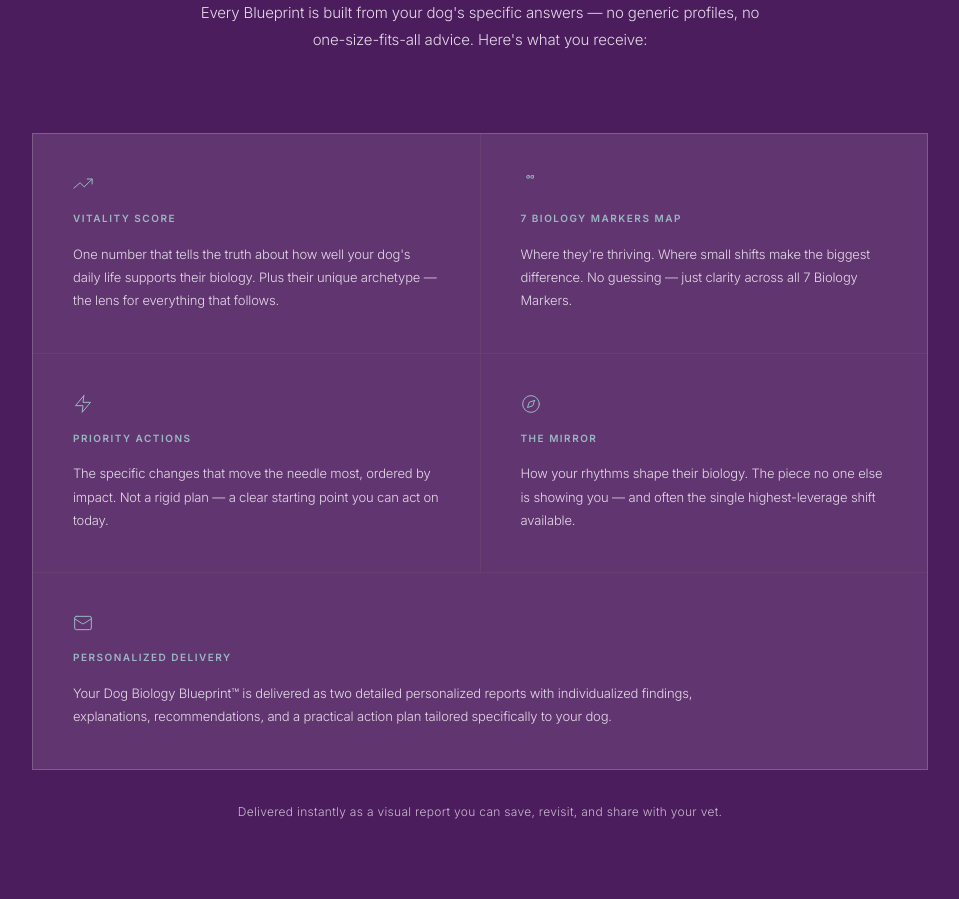
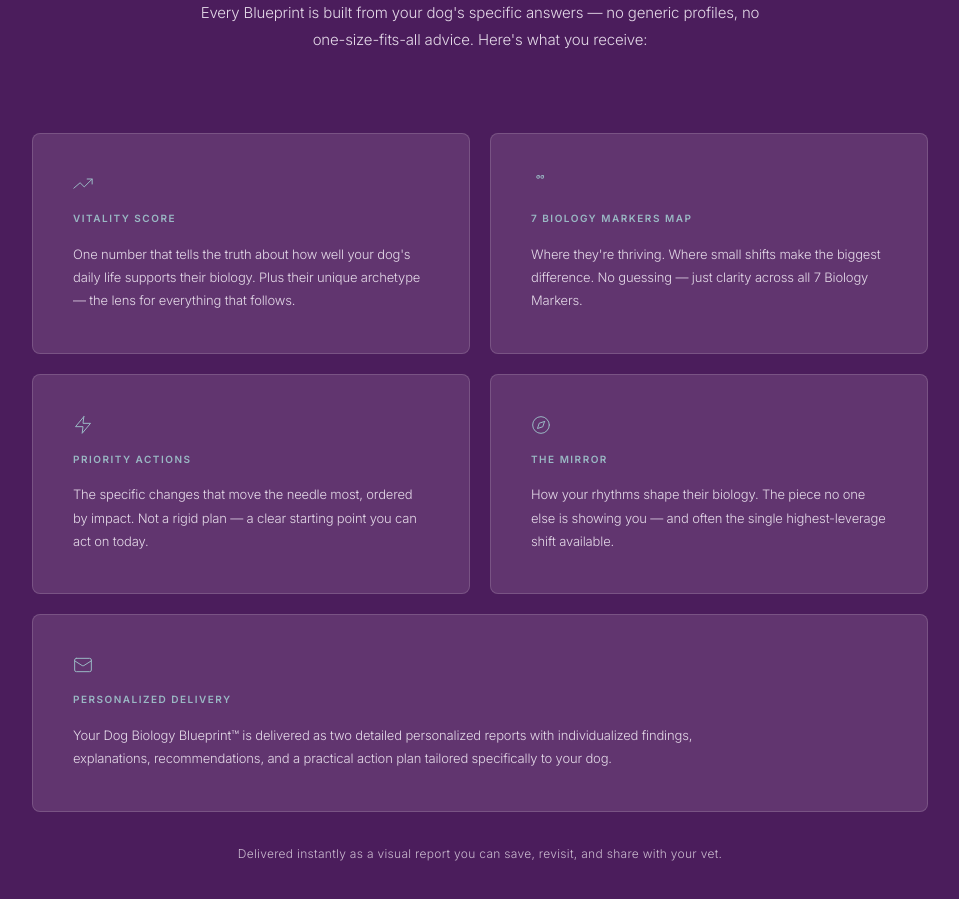
Before and after one commit to CassieAitken/the-paya-method, a React (Vite) app: page / in a window 1280 px wide. Shown: the part 2400-3299 px from the top of the page, without its empty margins (160-1119 px from the left). Built offline with nearby package versions, Linux system fonts and the light colour scheme.

Commit message:
Fix Blueprint Includes: convert seamless hairline grid to actual separated boxes matching the Pillars card treatment

```diff
--- a/src/pages/Landing.tsx
+++ b/src/pages/Landing.tsx
@@ -174,7 +174,7 @@ export function Landing({ setStep, onSelectPillar, onShowFounderMessage }: Landi
           </div>
 
 
-          <div className="grid grid-cols-1 md:grid-cols-2 gap-px bg-[#FDFBF7]/15 border border-[#FDFBF7]/15">
+          <div className="grid grid-cols-1 md:grid-cols-2 gap-4 sm:gap-5">
             {[
               {
                 icon: Icons.TrendingUp,
@@ -199,14 +199,14 @@ export function Landing({ setStep, onSelectPillar, onShowFounderMessage }: Landi
             ].map((item) => {
               const Icon = item.icon;
               return (
-                <div key={item.title} className="bg-[#61356F] p-8 sm:p-10 space-y-4">
+                <div key={item.title} className="bg-[#61356F] border border-[#FDFBF7]/15 rounded-lg p-8 sm:p-10 space-y-4">
                   <Icon size={20} className="text-[#9AB8C4]" strokeWidth={1.2} />
                   <h3 className="text-[10px] uppercase tracking-[0.15em] text-[#9AB8C4] font-bold">{item.title}</h3>
                   <p className="text-[13px] text-[#E4D9E8] leading-[1.8] font-light">{item.desc}</p>
                 </div>
               );
             })}
-            <div className="bg-[#61356F] p-8 sm:p-10 space-y-4 md:col-span-2">
+            <div className="bg-[#61356F] border border-[#FDFBF7]/15 rounded-lg p-8 sm:p-10 space-y-4 md:col-span-2">
               <Icons.Mail size={20} className="text-[#9AB8C4]" strokeWidth={1.2} />
               <h3 className="text-[10px] uppercase tracking-[0.15em] text-[#9AB8C4] font-bold">Personalized Delivery</h3>
               <p className="text-[13px] text-[#E4D9E8] leading-[1.8] font-light max-w-2xl">
```
